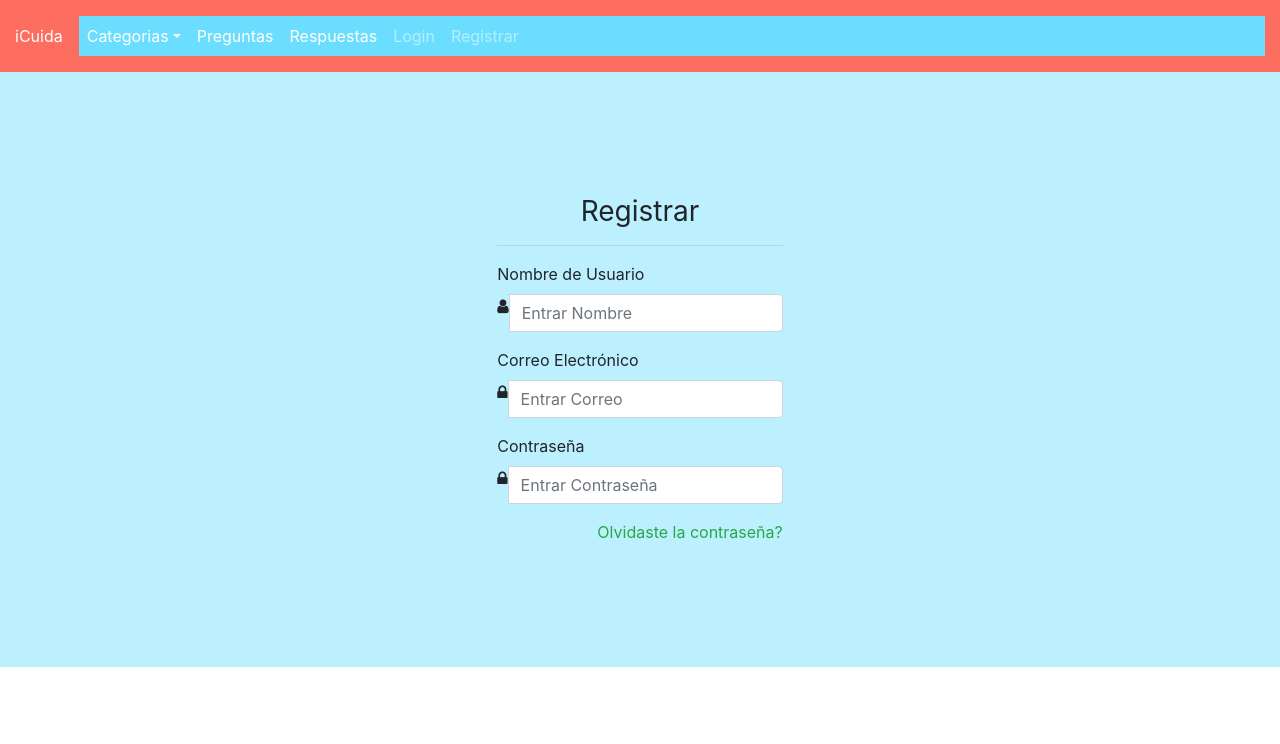
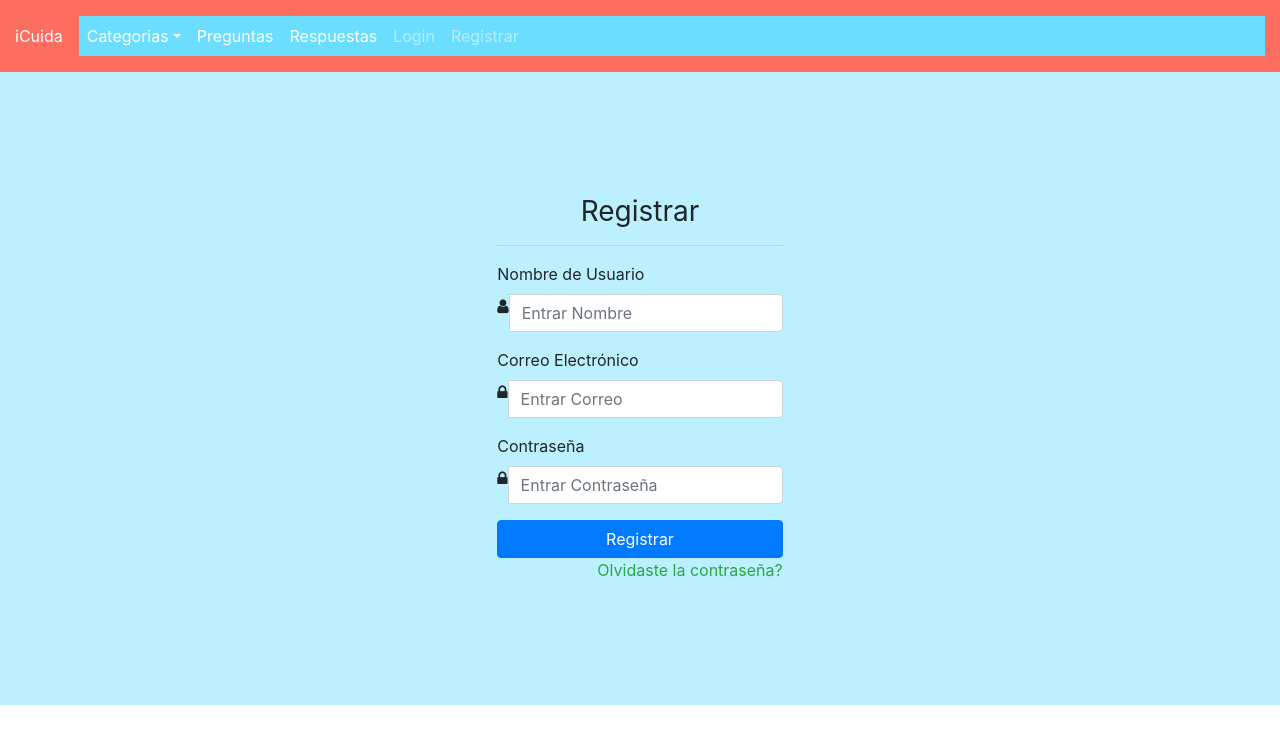
Before and after one commit to Iniciativa-Barcelona-Open-Data-I-iCuida/iCuida, a React (Create React App) app in the folder client/: page /register in a window 1280 px wide. Shown: the top 744 px of the page. Built offline with nearby package versions, Linux system fonts and the light colour scheme; a web font is replaced by a local one.

Commit message:
Implemented submit button

```diff
--- a/client/src/components/Register.js
+++ b/client/src/components/Register.js
@@ -104,6 +104,10 @@ class Register extends Component {
                             </div>
                             <div className="form-group">
                             </div>
+                            <div>
+                                <button className="btn btn-primary w-100" type="submit"> Registrar</button>
+                            </div>
+
                             <a href="#Olvidarcontraseña"
                                 className="pull-right text-success">Olvidaste la contraseña?
                             </a>
```
